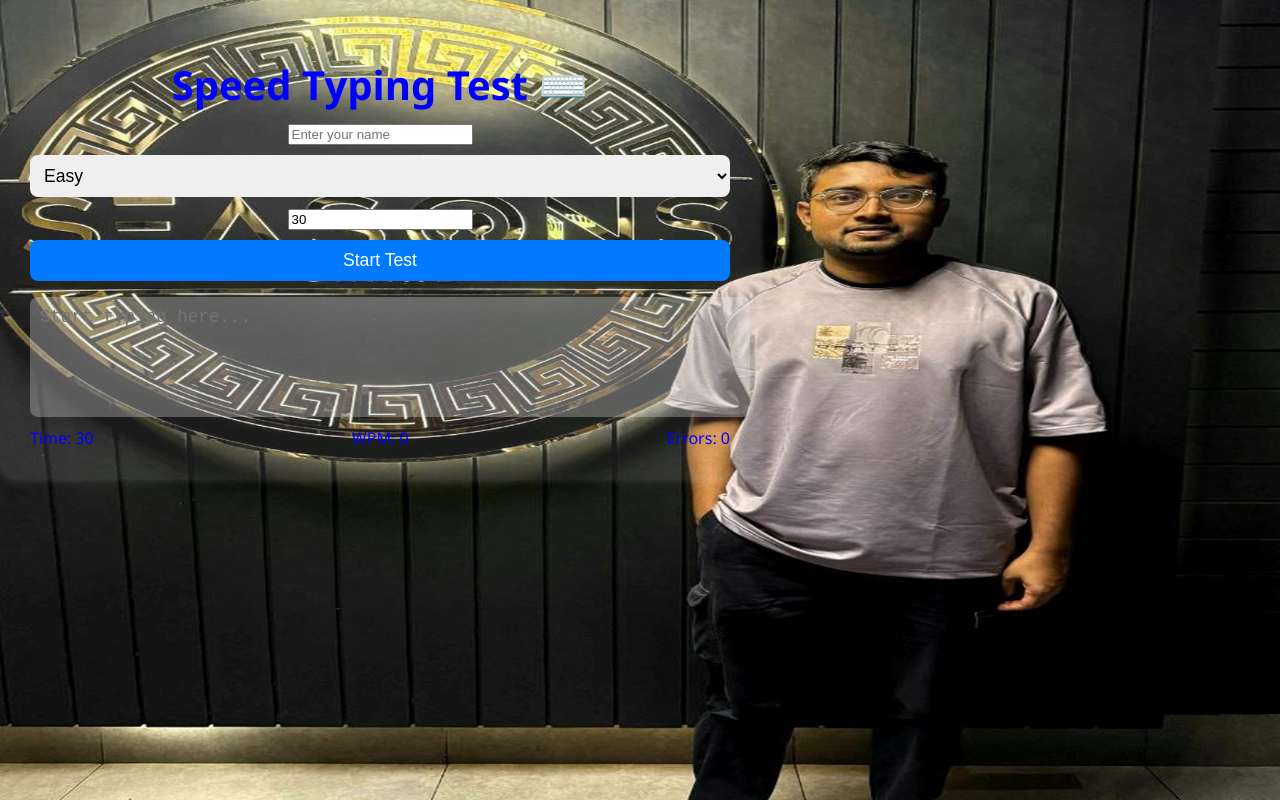
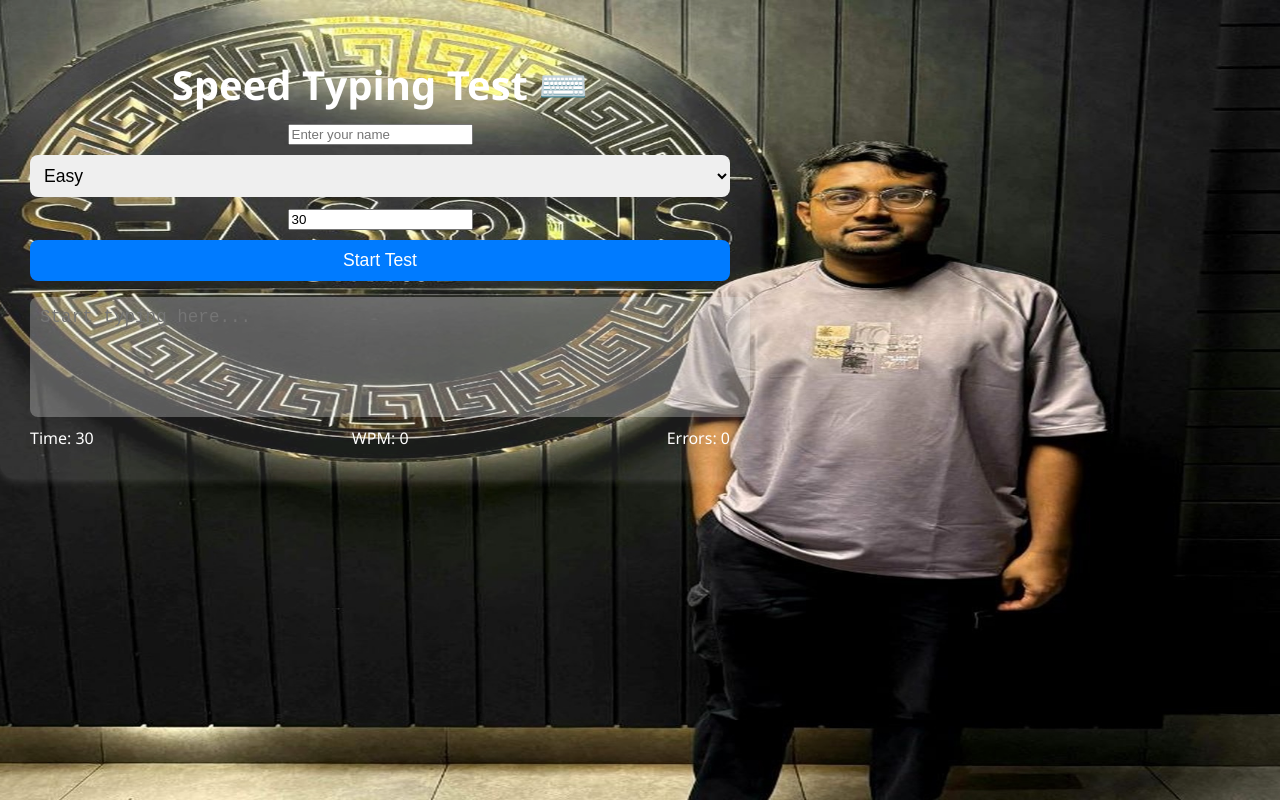
Before and after one commit to Sayeed-1207/Typing-speed-test, a plain HTML site: page index.html in a window 1280 px wide. Drawn offline with Linux system fonts and the light colour scheme.

Commit message:
Update style.css

```diff
--- a/style.css
+++ b/style.css
@@ -2,9 +2,9 @@ body {
   margin: 0;
   padding: 0;
   font-family: 'Segoe UI', Tahoma, Geneva, Verdana, sans-serif;
-  background: url('Sayeed.jpg') no-repeat center fixed;
+  background: url('Sayeed.jpg') no-repeat center center fixed;
   background-size: cover;
-  color: blue;
+  color: white;
 }
 
 .overlay {
```
